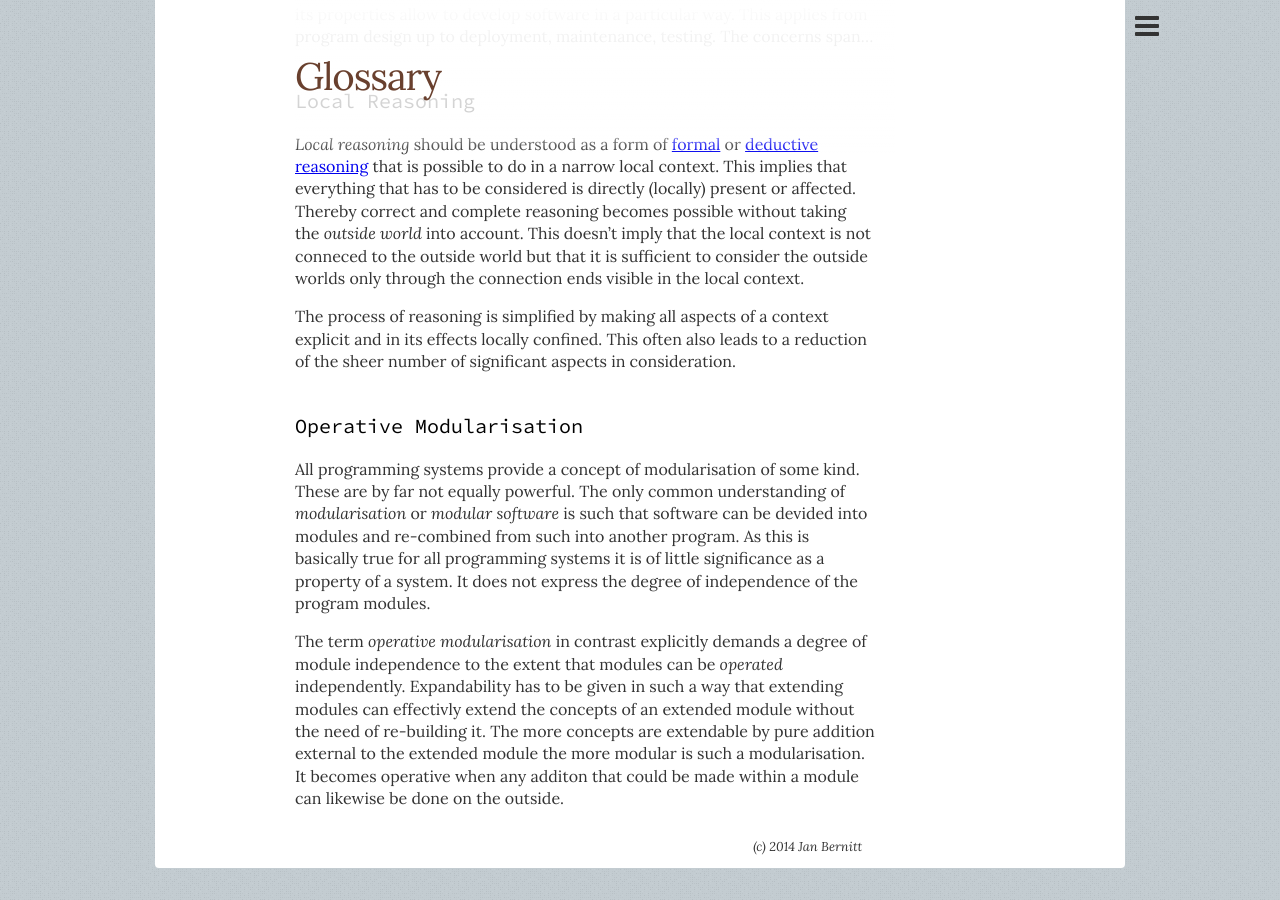
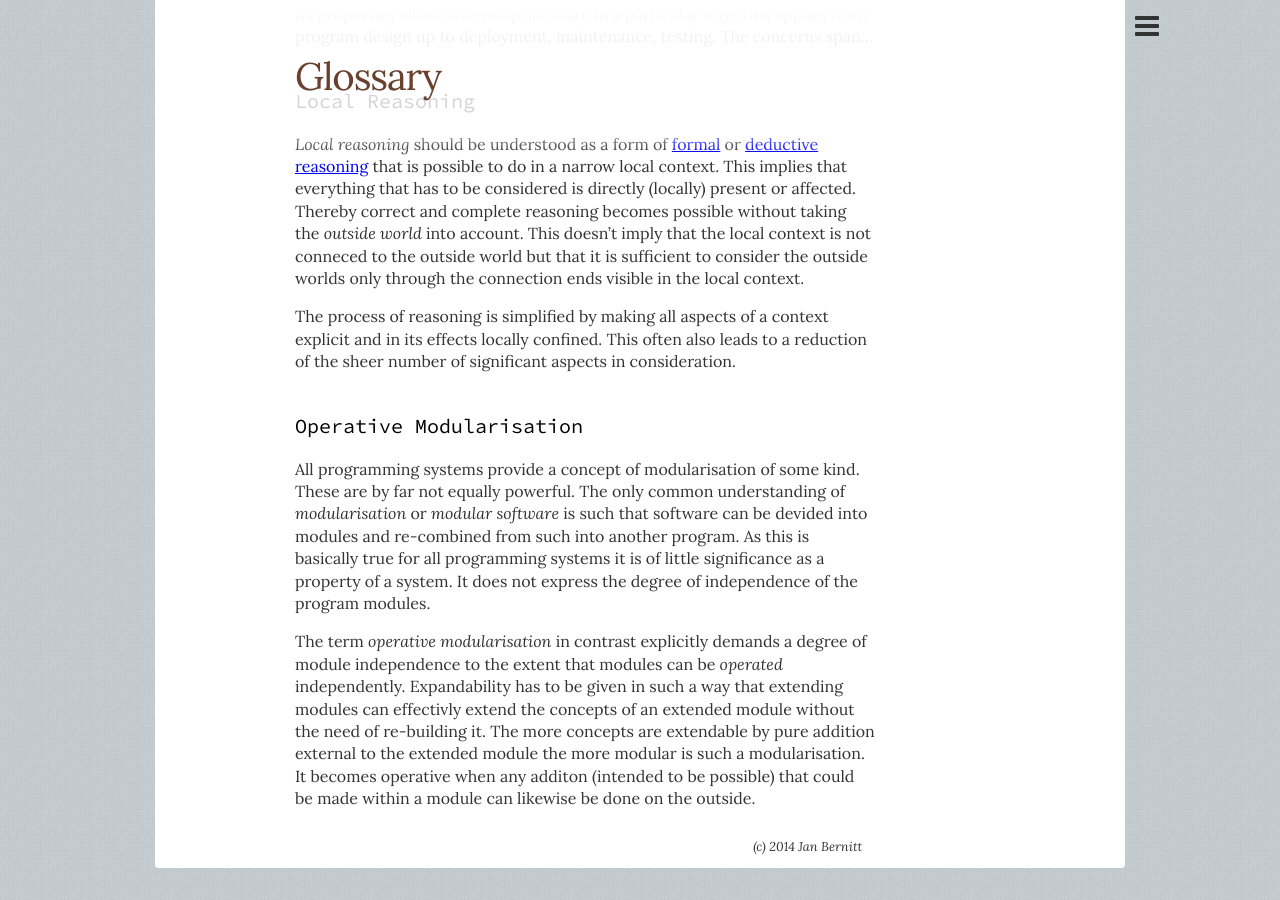
Before and after one commit to bruno-lang/bruno-lang.github.io, a Jekyll site: the page built from glossary/index.md, in a window 1280 px wide and 900 px high, scrolled down 573 px. Built offline with Jekyll 4.4.1, drawn with Linux system fonts in a browser that asks for light colours; nearby versions of some CDN libraries.

Commit message:
Update index.md

```diff
--- a/glossary/index.md
+++ b/glossary/index.md
@@ -55,5 +55,6 @@
 modules can effectivly extend the concepts of an extended module without
 the need of re-building it. The more concepts are extendable by pure
 addition external to the extended module the more modular is such a
-modularisation. It becomes operative when any additon that could be
-made within a module can likewise be done on the outside.
+modularisation. It becomes operative when any additon (intended to be
+possible) that  could be made within a module can likewise be done on
+the outside.
```
